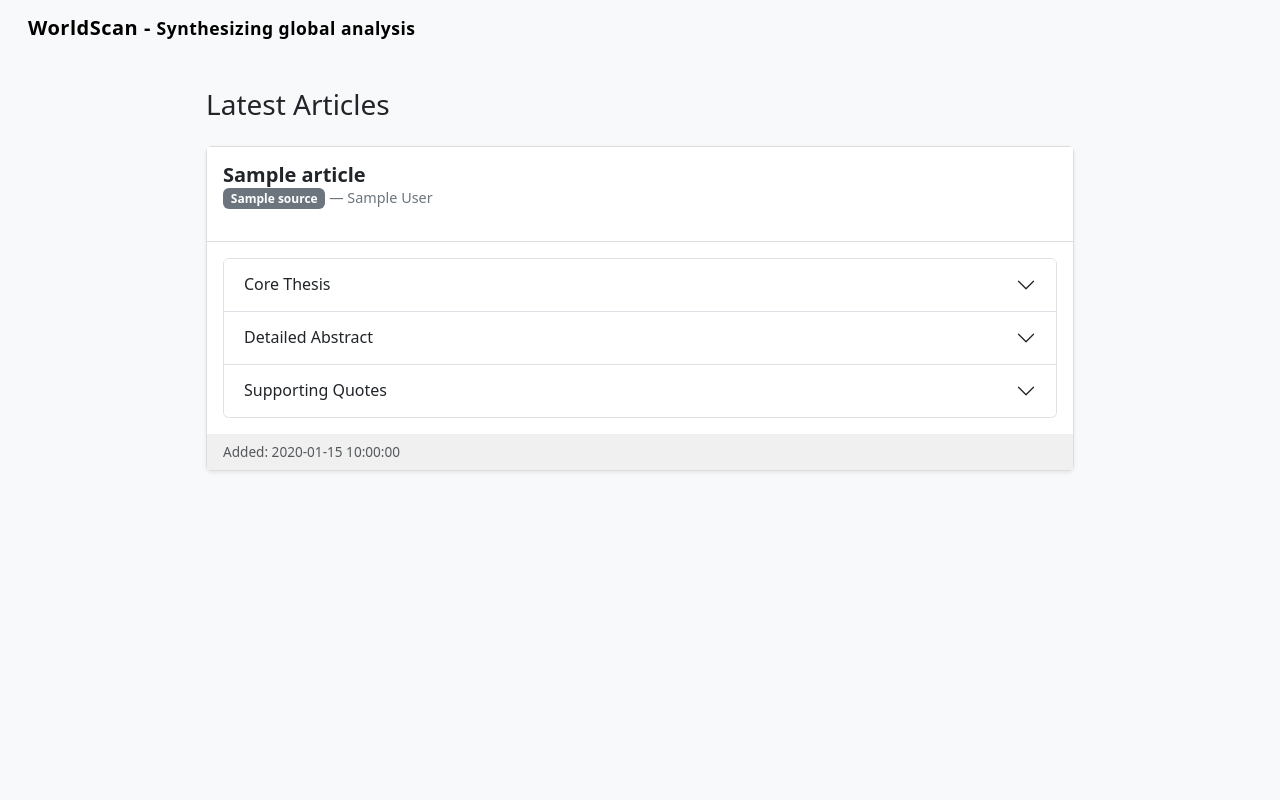
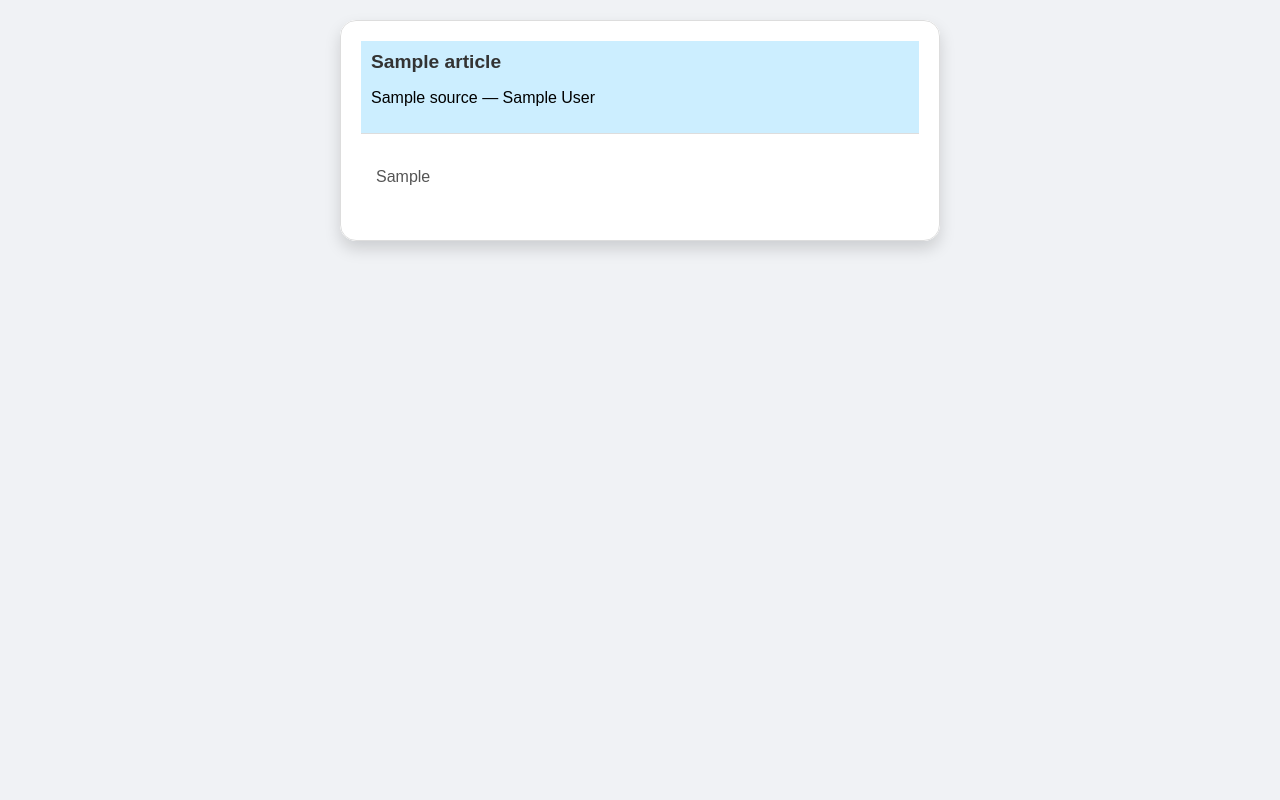
Before and after one commit to AABK6/fpfa_summary, a Flask app: template templates/index.html in a window 1280 px wide. Run offline with Flask 3, Linux system fonts and the light colour scheme; the template is opened without the code that fills it: most values are stand-ins (such as "Sample title", 1, 10 or a date in 2020).

Commit message:
Update index.html

```diff
--- a/templates/index.html
+++ b/templates/index.html
@@ -2,204 +2,48 @@
 <html lang="en">
 <head>
   <meta charset="UTF-8" />
-  <meta name="viewport" content="width=device-width, initial-scale=1"> <!-- added for responsiveness -->
+  <meta name="viewport" content="width=device-width, initial-scale=1">
   <title>Latest Summaries</title>
-
-  <!-- Bootstrap 5 CSS (CDN) -->
-  <link
-    href="https://cdn.jsdelivr.net/npm/bootstrap@5.3.0/dist/css/bootstrap.min.css"
-    rel="stylesheet"
-  />
-
-  <style>
-    body {
-      background-color: #f8f9fa;
-      margin: 0;
-      padding: 0;
-      /* Increase base font-size for better readability */
-      font-size: 16px;
-    }
-    .navbar-brand {
-      font-weight: bold;
-      letter-spacing: 0.5px;
-    }
-    .container {
-      max-width: 900px;
-      margin: 2rem auto;
-      /* Ensure container is padded on small screens */
-      padding: 0 1rem;
-    }
-    .article-card {
-      margin-bottom: 2rem;
-      border: 1px solid #ddd;
-      border-radius: 6px;
-      background-color: #fff;
-    }
-    .article-header {
-      background-color: #fff;
-      border-bottom: 1px solid #ddd;
-      padding: 1rem;
-    }
-    .article-header h2 {
-      margin: 0;
-      font-size: 1.25rem;
-      font-weight: 600;
-    }
-    .article-source {
-      font-size: 0.9rem;
-      color: #6c757d;
-    }
-    .article-body {
-      padding: 1rem;
-    }
-    .card-footer {
-      background-color: #f0f0f0;
-    }
-    .article-date {
-      font-size: 0.85rem;
-    }
-    .badge-source {
-      font-size: 0.75rem;
-      background-color: #6c757d;
-    }
-
-    /* Media query for mobile responsiveness */
-    @media (max-width: 576px) {
-      .container {
-        margin: 1rem auto;
-        padding: 0 0.5rem;
-      }
-      .article-card {
-        margin: 1rem 0;
-      }
-      h1 {
-        font-size: 1.75rem;
-      }
-      .article-header h2 {
-        font-size: 1.1rem;
-      }
-      .article-source, .article-date {
-        font-size: 0.9rem;
-      }
-      .accordion-button {
-        font-size: 0.95rem;
-      }
-    }
-  </style>
+  <link rel="stylesheet" href="{{ url_for('static', filename='styles.css') }}">
 </head>
 <body>
-
-<!-- NAVBAR -->
-<nav class="navbar navbar-expand-lg navbar-light bg-light">
-  <div class="container-fluid">
-    <a class="navbar-brand ms-3" href="#">
-      WorldScan - <small>Synthesizing global analysis</small>
-    </a>
-  </div>
-</nav>
-
-<div class="container">
-  <!-- Changed header from h1 to h2 for smaller font -->
-  <h3 class="my-4">Latest Articles</h3>
-
-  {% for article in articles %}
-    <div class="article-card shadow-sm">
-      <!-- Card Header -->
-      <div class="article-header d-flex justify-content-between align-items-start">
-        <div>
-          <h2>{{ article.title }}</h2>
-          <p class="article-source">
-            <span class="badge badge-source">{{ article.source }}</span>
-            &mdash; {{ article.author }}
-          </p>
-        </div>
-      </div>
-
-      <!-- Card Body -->
-      <div class="article-body">
-        <!-- Accordion for progressive expansion -->
-        <div class="accordion" id="accordion-{{ article.id }}">
-
-          <!-- CORE THESIS -->
-          <div class="accordion-item">
-            <h2 class="accordion-header" id="heading-thesis-{{ article.id }}">
-              <button class="accordion-button collapsed"
-                      type="button"
-                      data-bs-toggle="collapse"
-                      data-bs-target="#collapse-thesis-{{ article.id }}"
-                      aria-expanded="false"
-                      aria-controls="collapse-thesis-{{ article.id }}">
-                Core Thesis
-              </button>
-            </h2>
-            <div id="collapse-thesis-{{ article.id }}"
-                 class="accordion-collapse collapse"
-                 aria-labelledby="heading-thesis-{{ article.id }}"
-                 data-bs-parent="#accordion-{{ article.id }}">
-              <div class="accordion-body">
-                {{ article.core_thesis }}
+  <div class="deck">
+    {% for article in articles %}
+      <div class="card" data-state="0">
+        <div class="card-inner">
+          <!-- Front of the card -->
+          <div class="card-front">
+            <div class="card-title-container {{ 'fp-title' if article.source == 'Foreign Policy' else 'fa-title' }}">
+              <h2 class="card-title">{{ article.title }}</h2>
+              <p class="article-source">{{ article.source }} — {{ article.author }}</p>
+            </div>
+            <div class="card-content">
+              <p>{{ article.core_thesis }}</p>
+            </div>
+          </div>
+          <!-- Back of the card -->
+          <div class="card-back">
+            <div class="card-title-container {{ 'fp-title' if article.source == 'Foreign Policy' else 'fa-title' }}">
+              <h2 class="card-title">{{ article.title }}</h2>
+              <p class="article-source">{{ article.source }} — {{ article.author }}</p>
+            </div>
+            <div class="card-content">
+              <p>{{ article.detailed_abstract }}</p>
+              <div class="quotes-section">
+                <ul>
+                  {% for quote in article.supporting_data_quotes.split('*') %}
+                      {% if quote.strip() %}
+                          <li>{{ quote.strip() }}</li>
+                      {% endif %}
+                  {% endfor %}
+                </ul>
               </div>
             </div>
           </div>
-
-          <!-- DETAILED ABSTRACT -->
-          <div class="accordion-item">
-            <h2 class="accordion-header" id="heading-abstract-{{ article.id }}">
-              <button class="accordion-button collapsed"
-                      type="button"
-                      data-bs-toggle="collapse"
-                      data-bs-target="#collapse-abstract-{{ article.id }}"
-                      aria-expanded="false"
-                      aria-controls="collapse-abstract-{{ article.id }}">
-                Detailed Abstract
-              </button>
-            </h2>
-            <div id="collapse-abstract-{{ article.id }}"
-                 class="accordion-collapse collapse"
-                 aria-labelledby="heading-abstract-{{ article.id }}"
-                 data-bs-parent="#accordion-{{ article.id }}">
-              <div class="accordion-body">
-                {{ article.detailed_abstract }}
-              </div>
-            </div>
-          </div>
-
-          <!-- SUPPORTING QUOTES -->
-          <div class="accordion-item">
-            <h2 class="accordion-header" id="heading-quotes-{{ article.id }}">
-              <button class="accordion-button collapsed"
-                      type="button"
-                      data-bs-toggle="collapse"
-                      data-bs-target="#collapse-quotes-{{ article.id }}"
-                      aria-expanded="false"
-                      aria-controls="collapse-quotes-{{ article.id }}">
-                Supporting Quotes
-              </button>
-            </h2>
-            <div id="collapse-quotes-{{ article.id }}"
-                 class="accordion-collapse collapse"
-                 aria-labelledby="heading-quotes-{{ article.id }}"
-                 data-bs-parent="#accordion-{{ article.id }}">
-              <div class="accordion-body" style="white-space: pre-wrap;">
-                {{ article.supporting_data_quotes }}
-              </div>
-            </div>
-          </div>
-
         </div>
       </div>
-
-      <!-- Card Footer -->
-      <div class="card-footer text-muted py-2 px-3 article-date">
-        Added: {{ article.date_added }}
-      </div>
-    </div>
-  {% endfor %}
-</div>
-
-<!-- Bootstrap JS Bundle (with Popper) -->
-<script
-  src="https://cdn.jsdelivr.net/npm/bootstrap@5.3.0/dist/js/bootstrap.bundle.min.js">
-</script>
+    {% endfor %}
+  </div>
+  <script src="{{ url_for('static', filename='script.js') }}"></script>
 </body>
 </html>
```
